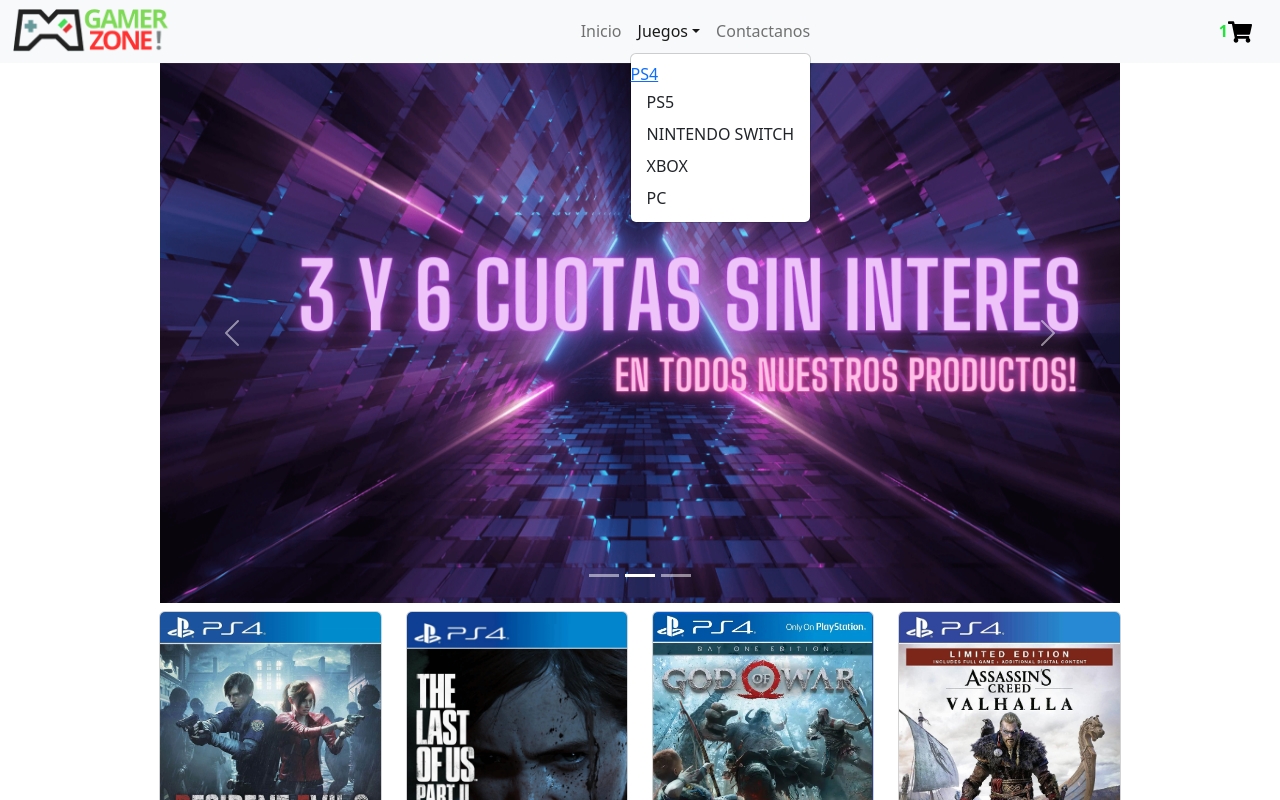
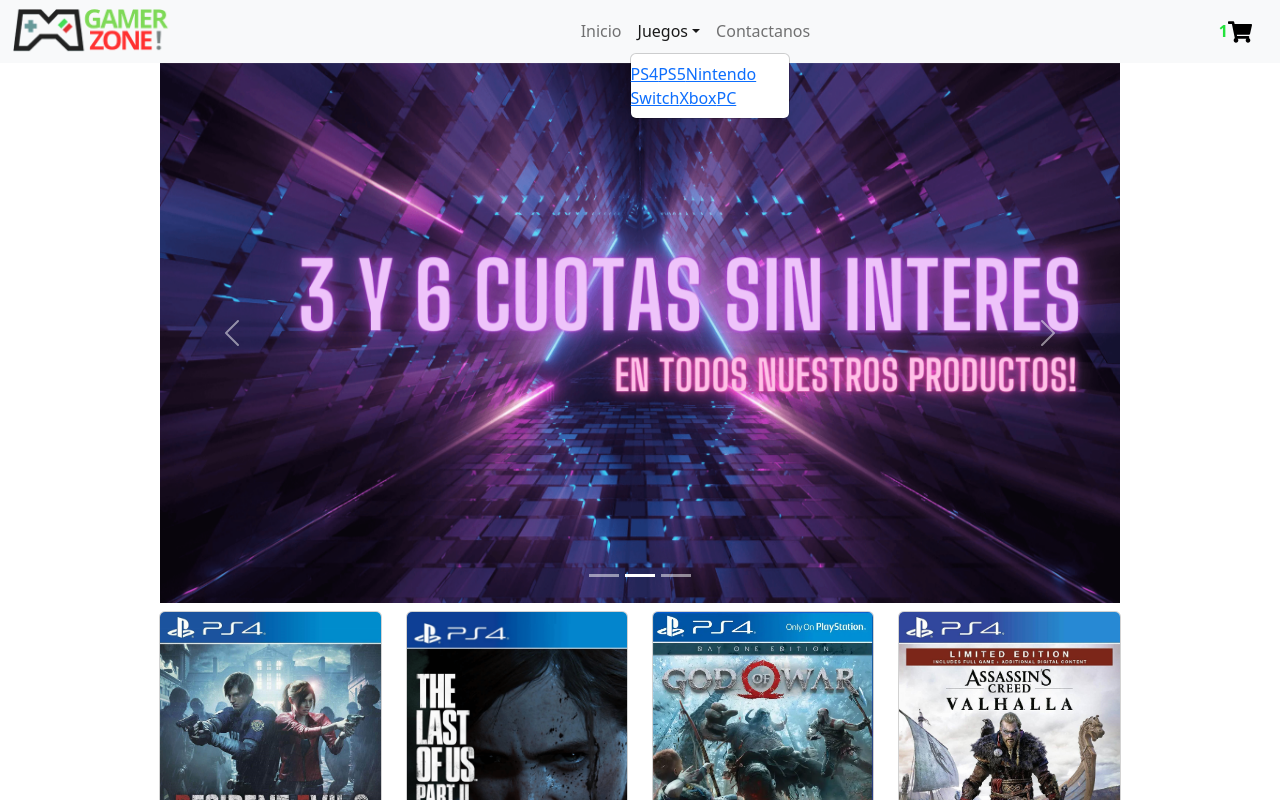
Before and after one commit to luisdatc/PF-TorresLuis-React, a React (Vite) app: page / in a window 1280 px wide. Both pictures are taken after a click on the button "Juegos". Shown: the top 800 px of the page. Built offline with nearby package versions, Linux system fonts and the light colour scheme.

Commit message:
prueba en el filtrado de categoria

```diff
--- a/src/components/ItemDetailContainer/ItemDetailContainer.jsx
+++ b/src/components/ItemDetailContainer/ItemDetailContainer.jsx
@@ -5,7 +5,7 @@
   //estado para guardar un producto
   const { pid } = useParams;
 
-  console.log( pid);
+  console.log(pid);
   //useeffect para llamar a la api o json para traer un producto  por id y luego guardar en el estado
 
   return (
--- a/src/components/ItemListContainer/ItemListContainer.jsx
+++ b/src/components/ItemListContainer/ItemListContainer.jsx
@@ -4,10 +4,12 @@
 
 import "./ItemListContainer.scss";
 import Paginacion from "../Paginacion/Paginacion";
+import { useParams } from "react-router-dom";
 
 const ItemListContainer = () => {
   const [productos, SetProductos] = useState([]);
   const [isLoading, SetIsLoading] = useState(true);
+  const { cid } = useParams;
 
   const getJson = async () => {
     try {
@@ -22,9 +24,30 @@
     }
   };
 
+  const getJsonP = async () => {
+    try {
+      const resp = await fetch("../../stock.json");
+      const respParser = await resp.json();
+      SetProductos(
+        respParser.filter((productos) => productos.plataforma === cid)
+      );
+      setTimeout(() => {
+        SetIsLoading(false);
+      }, 1000);
+    } catch (error) {
+      console.log(error);
+    }
+  };
+
+  console.log(cid);
+
   useEffect(() => {
-    getJson();
-  }, []);
+    if (!cid) {
+      getJson();
+    } else {
+      getJsonP();
+    }
+  }, [cid]);
 
   const [pagina, setPagina] = useState(1);
   const [porPagina, setPorPagina] = useState(12);
--- a/src/components/MainSection/MainSection.jsx
+++ b/src/components/MainSection/MainSection.jsx
@@ -3,7 +3,11 @@
 const MainSection = () => {
   return (
     <>
-      <CarouselM img1={"public/slide1.png"} img2={"/public/slide2.png"} img3={"/public/slide3.png"}/>
+      <CarouselM
+        img1={"/slide1.png"}
+        img2={"/slide2.png"}
+        img3={"/slide3.png"}
+      />
     </>
   );
 };
--- a/src/components/NavMenu/NavMenu.jsx
+++ b/src/components/NavMenu/NavMenu.jsx
@@ -1,12 +1,9 @@
 import { Navbar, Nav, Container, NavDropdown } from "react-bootstrap";
 import CartWidget from "../CartWidget/CartWidget";
 import "./NavMenu.scss";
-import { Link, NavLink, useParams } from "react-router-dom";
+import { Link, NavLink } from "react-router-dom";
 
 const NavMenu = () => {
-
-  const { cid } = useParams;
-
   return (
     <Navbar collapseOnSelect expand="lg" sticky="top" bg="light">
       <Container fluid>
@@ -28,11 +25,13 @@
               id="navbarScrollingDropdown"
               href="#productos"
             >
-              <NavLink to="/plataforma/PS4">PS4</NavLink>
-              <NavDropdown.Item>PS5</NavDropdown.Item>
-              <NavDropdown.Item>NINTENDO SWITCH</NavDropdown.Item>
-              <NavDropdown.Item>XBOX</NavDropdown.Item>
-              <NavDropdown.Item>PC</NavDropdown.Item>
+              <NavLink to="/plataforma/ps4">PS4</NavLink>
+              <NavLink to="/plataforma/ps5">PS5</NavLink>
+              <NavLink to="/plataforma/nintendo-switch">
+                Nintendo Switch
+              </NavLink>
+              <NavLink to="/plataforma/xbox">Xbox</NavLink>
+              <NavLink to="/plataforma/pc">PC</NavLink>
             </NavDropdown>
             <Nav.Link href="#contacto">Contactanos</Nav.Link>
           </Nav>
@@ -46,4 +45,7 @@
   );
 };
 
+
+
+
 export default NavMenu;
```
